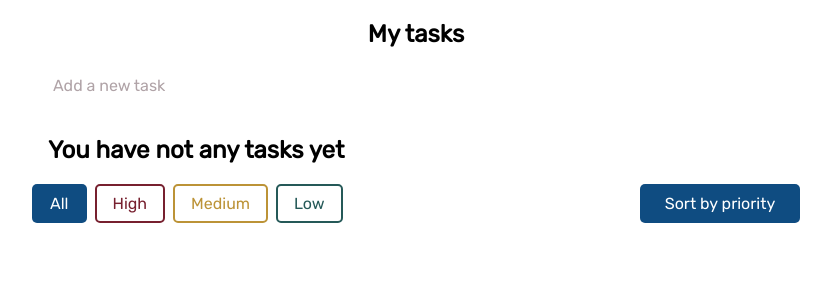
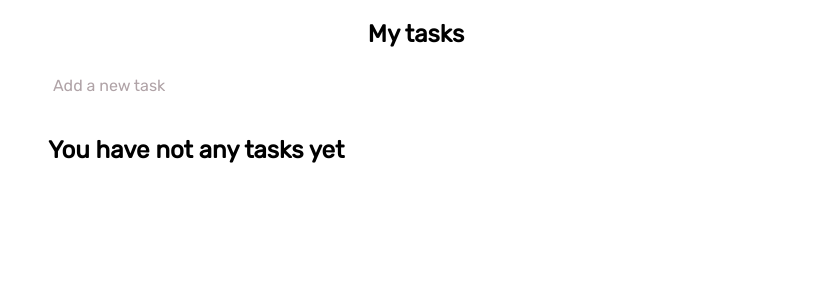
Before and after one commit to VadSm/todo-list-app, a React (Create React App) app: page /1 in a window 1280 px wide. Shown: the top 300 px of the page, without its empty margins (224-1055 px from the left). Built offline with nearby package versions, Linux system fonts and the light colour scheme.

Commit message:
Fix bug with dissapearance of priority filter controls

```diff
--- a/src/components/todo-list/ToDoListContainer.jsx
+++ b/src/components/todo-list/ToDoListContainer.jsx
@@ -2,7 +2,7 @@ import React, { Fragment } from 'react';
 import { connect } from 'react-redux';
 import { useParams } from 'react-router-dom';
 
-import { getTasks } from 'startup/redux/selectors';
+import { getTasks, getActivePriorityFilterSelector } from 'startup/redux/selectors';
 
 import NewTodoForm from 'components/todo-list/controls/NewTodoForm';
 import ToDoItem from 'components/todo-list/ToDoItem';
@@ -10,7 +10,7 @@ import CompletedControlsSection from 'components/todo-list/controls/CompletedCon
 import FilterControlsSection from 'components/todo-list/controls/FilterControlsSection';
 import PriorityControlsSection from 'components/todo-list/controls/PriorityControlsSection';
 
-const ToDoListContainer = ({ tasks }) => {
+const ToDoListContainer = ({ tasks, activePriorityFilter }) => {
   const { filter } = useParams();
 
   const renderTasks = (data) => {
@@ -33,7 +33,7 @@ const ToDoListContainer = ({ tasks }) => {
   return (
     <div className="todo-list-container">
       <NewTodoForm />
-      {tasks.length > 0 ? (
+      {activePriorityFilter || tasks.length > 0 ? (
         <Fragment>
           <ul className="todo-list">
             {renderTasks(tasks)}
@@ -42,15 +42,16 @@ const ToDoListContainer = ({ tasks }) => {
             allTasksCount={tasks.length}
           />
           <FilterControlsSection activeFilter={filter} />
+          <PriorityControlsSection activePriorityFilter={activePriorityFilter} />
         </Fragment>
       ) : (
         <h2 className="no-todos-title">You have not any tasks yet</h2>
       )}
-      <PriorityControlsSection />
     </div>
   );
 };
 
 export default connect(state => ({
   tasks: getTasks(state),
+  activePriorityFilter: getActivePriorityFilterSelector(state),
 }))(ToDoListContainer);
--- a/src/components/todo-list/controls/CompletedControlsSection.jsx
+++ b/src/components/todo-list/controls/CompletedControlsSection.jsx
@@ -2,7 +2,7 @@
 import React, { useCallback } from 'react';
 import { connect } from 'react-redux';
 
-import { getCountOfUncompleted } from 'startup/redux/selectors';
+import { getCountOfUncompleted, getAllTasksCount } from 'startup/redux/selectors';
 import { toggleAllTodosCompleted, deleteAllCompleted } from 'startup/redux/actions';
 
 import CustomButton from 'components/ui/CustomButton';
@@ -13,6 +13,7 @@ const CompletedControlsSection = ({
   dispatch,
 }) => {
   const isAnyUncompleted = countOfUncompleted > 0;
+
   const changeStatusFunction = useCallback(() => {
     dispatch(toggleAllTodosCompleted(isAnyUncompleted));
   }, [isAnyUncompleted]);
@@ -44,4 +45,5 @@ const CompletedControlsSection = ({
 
 export default connect(state => ({
   countOfUncompleted: getCountOfUncompleted(state),
+  allTasksCount: getAllTasksCount(state),
 }))(CompletedControlsSection);
--- a/src/components/todo-list/controls/PriorityControlsSection.jsx
+++ b/src/components/todo-list/controls/PriorityControlsSection.jsx
@@ -3,7 +3,7 @@ import React, { useCallback, useMemo } from 'react';
 import { connect } from 'react-redux';
 
 import { toggleSortingByPriority, setActivePriorityFilter } from 'startup/redux/actions';
-import { getIsSortedByPrioritySelector, getActivePriorityFilterSelector } from 'startup/redux/selectors';
+import { getIsSortedByPrioritySelector } from 'startup/redux/selectors';
 
 import CustomButton from 'components/ui/CustomButton';
 
@@ -73,5 +73,4 @@ const PriorityControlsSection = ({
 
 export default connect(state => ({
   isSortedByPriority: getIsSortedByPrioritySelector(state),
-  activePriorityFilter: getActivePriorityFilterSelector(state),
 }))(PriorityControlsSection);
--- a/src/startup/redux/selectors.js
+++ b/src/startup/redux/selectors.js
@@ -11,6 +11,11 @@ export const getCountOfUncompleted = createSelector(
   tasks => (
     tasks.filter(task => !task.completed).length
   ),
+);
+
+export const getAllTasksCount = createSelector(
+  getTasksSelector,
+  tasks => tasks.length,
 );
 
 export const getSortedByPriorityTasks = createSelector(
```
